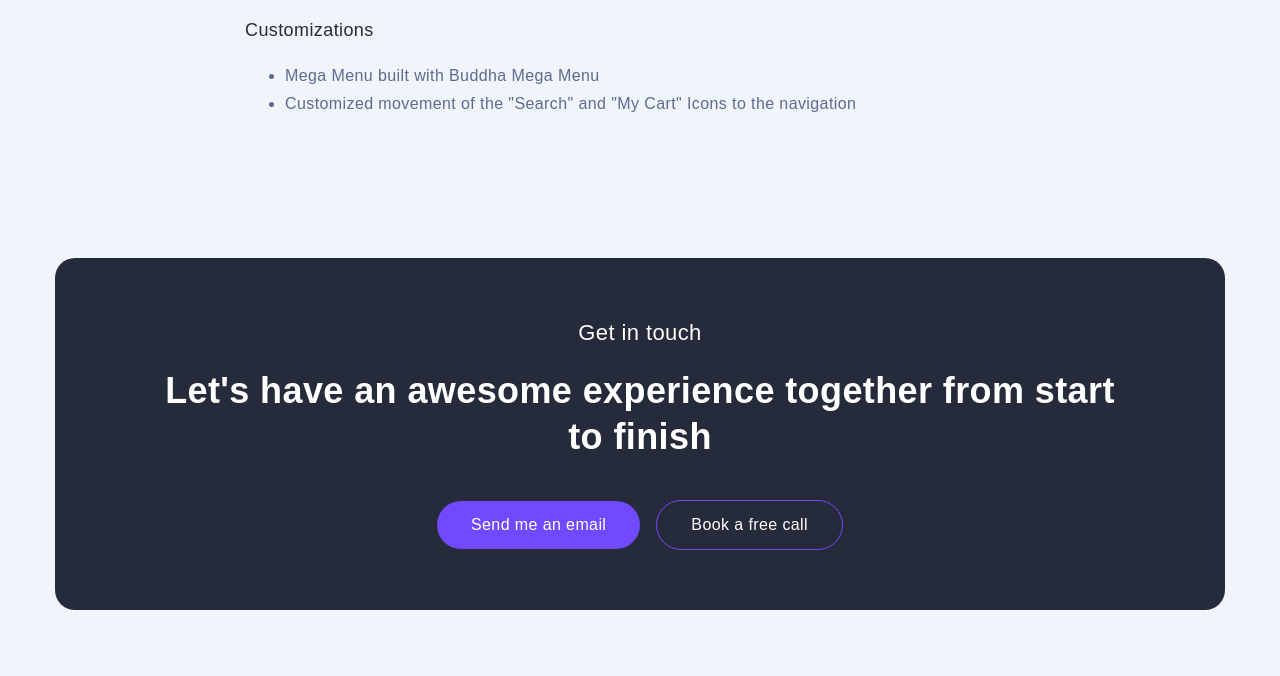
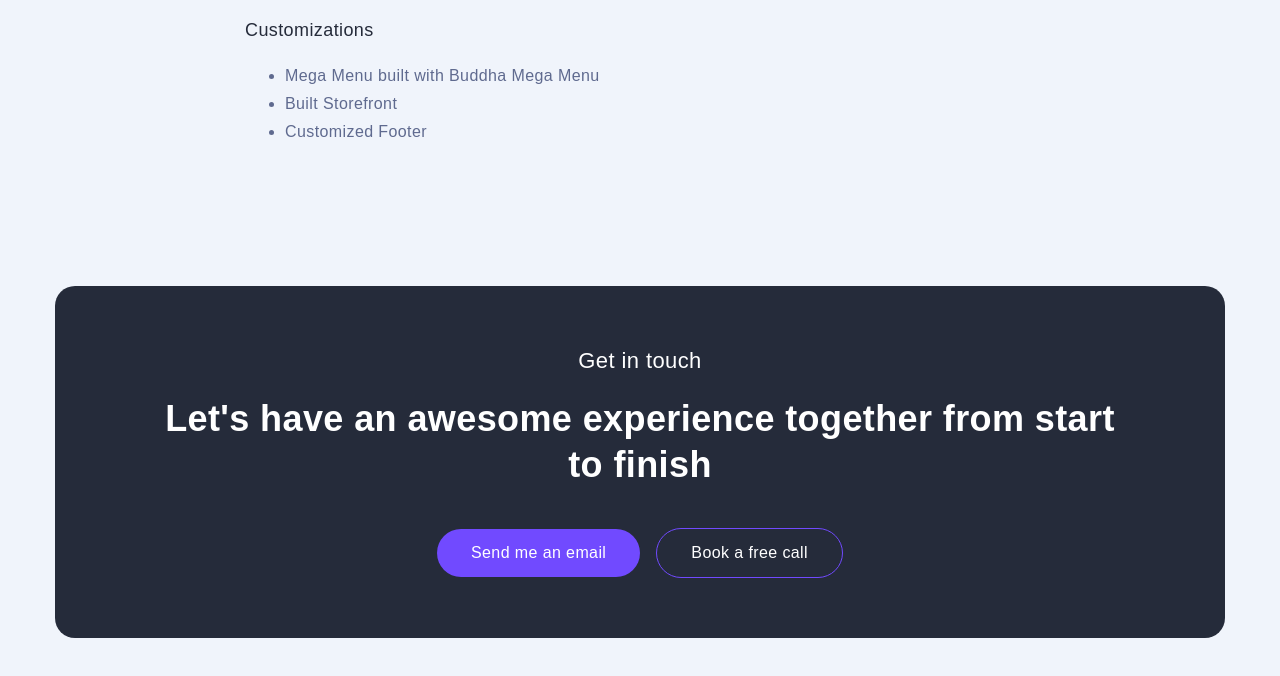
Before and after one commit to katfloyd95/portfolio-website, a plain HTML site: page project_adoma.html in a window 1280 px wide. Shown: the part 1208-1884 px from the top of the page. Drawn offline with nearby package versions, Linux system fonts and the light colour scheme; a script that the page names is missing.

Commit message:
Adoma Page Update

```diff
--- a/project_adoma.html
+++ b/project_adoma.html
@@ -63,7 +63,8 @@
           <p>
             <ul>
               <li>Mega Menu built with Buddha Mega Menu</li>
-              <li>Customized movement of the "Search" and "My Cart" Icons to the navigation</li>
+              <li>Built Storefront</li>
+              <li>Customized Footer</li>
             </ul>
           </p>
           <!-- <h4>Demo Video</h4>
```
